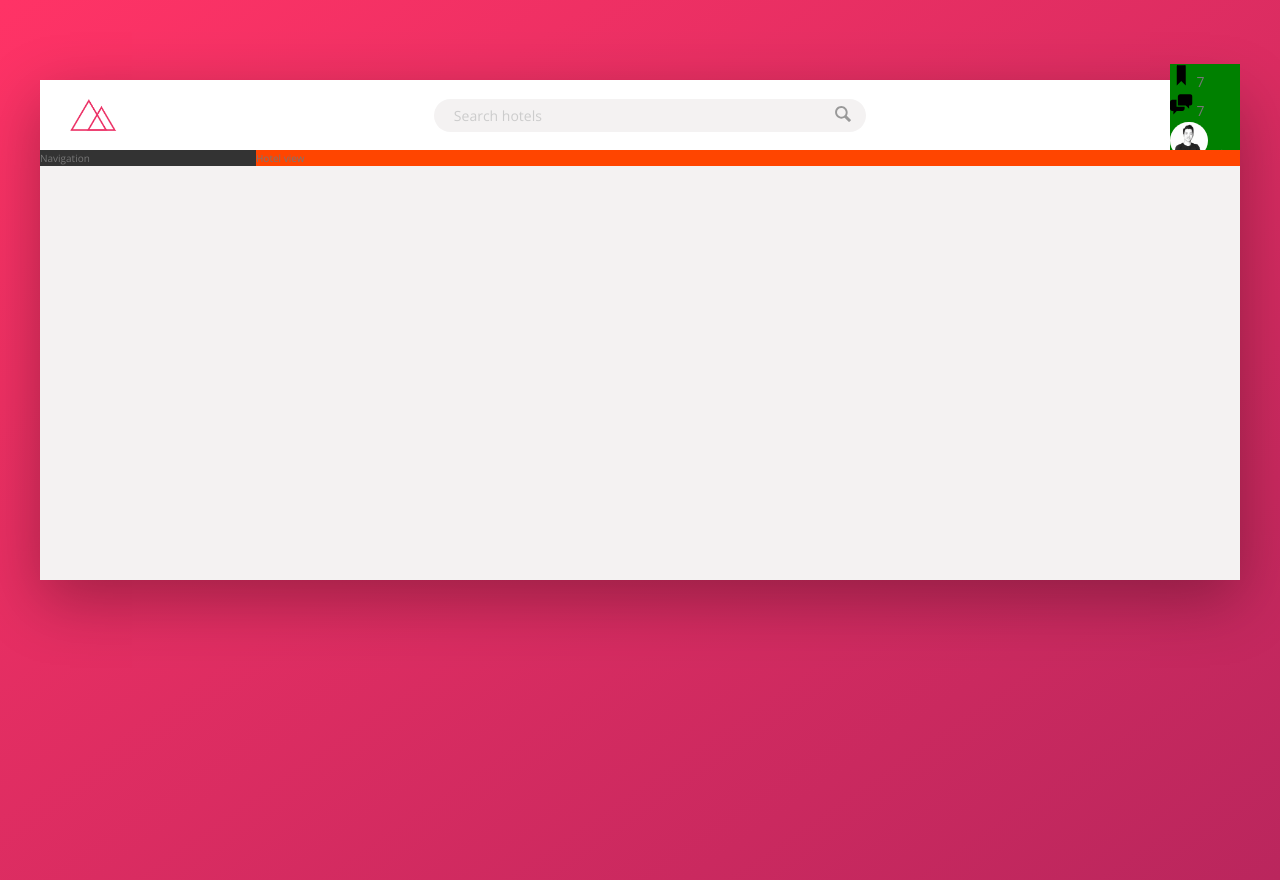
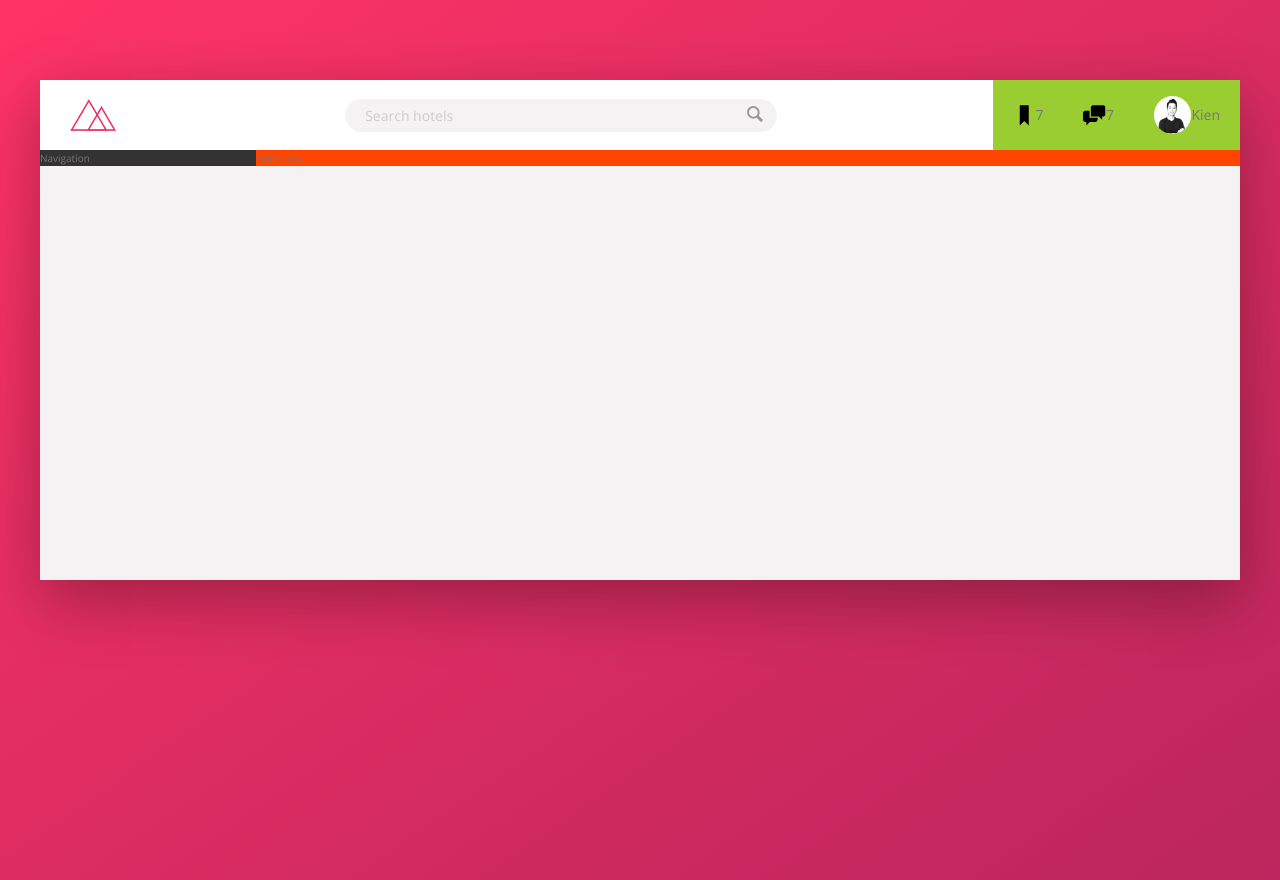
Before and after one commit to kxdang/kien-trillo-app, a website: page index.html in a window 1280 px wide. Drawn offline with nearby package versions, Linux system fonts and the light colour scheme.

Commit message:
aligning the nav items on the right

```diff
--- a/sass/_components.scss
+++ b/sass/_components.scss
@@ -66,7 +66,23 @@
 /////////////////////////////
 // USER NAVIGATION
 .user-nav {
-  background-color: green;
+  background-color: yellowgreen;
+  align-self: stretch;
+
+  display: flex;
+  align-items: center;
+
+  & > * {
+    padding: 0 2rem;
+    cursor: pointer;
+    height: 100%;
+    display: flex;
+    align-items: center;
+  }
+
+  & > *:hover {
+    background-color: var(--color-grey-light-2);
+  }
   &__icon-box {
   }
 
```
Also changed, not shown: css/style.css.
